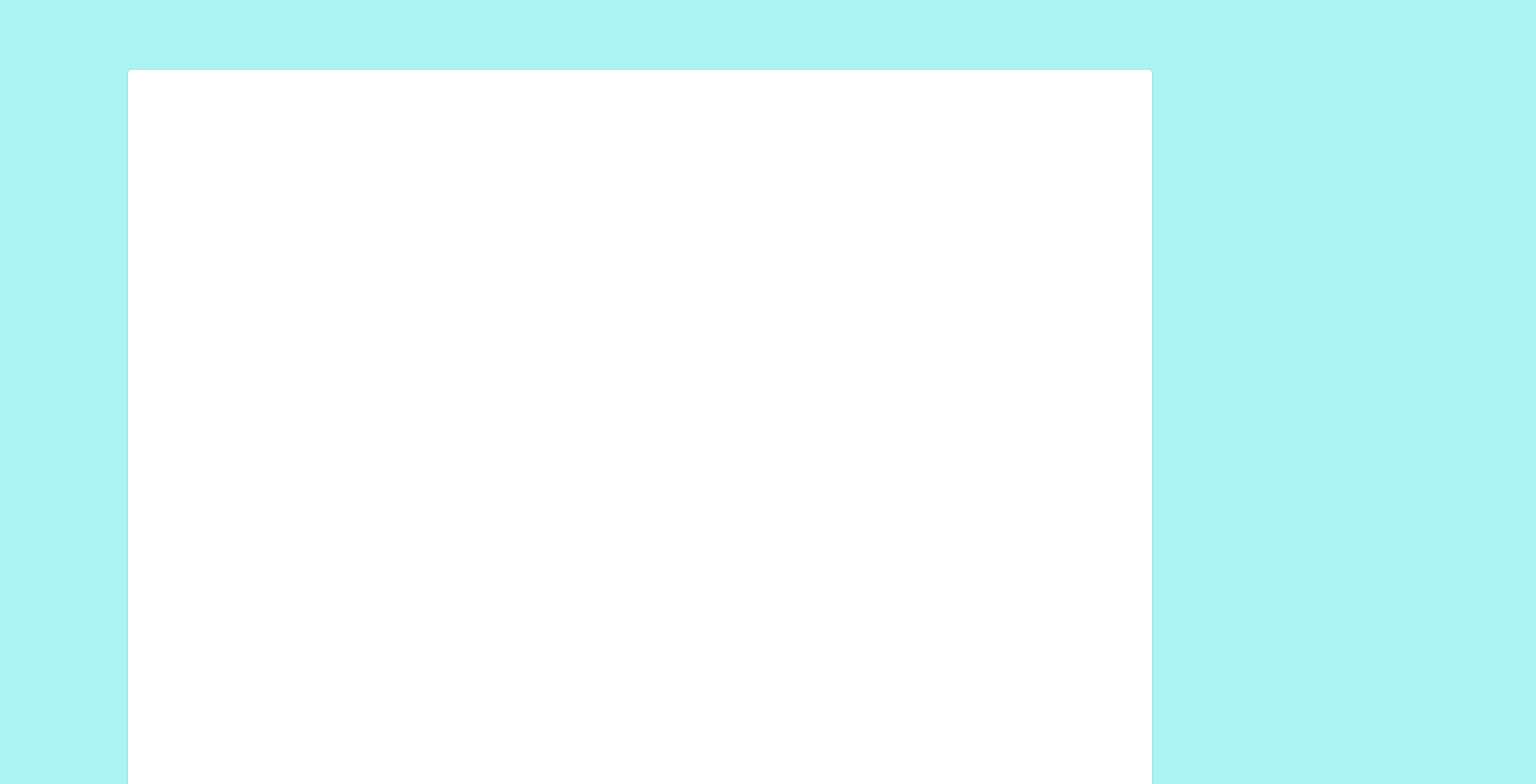
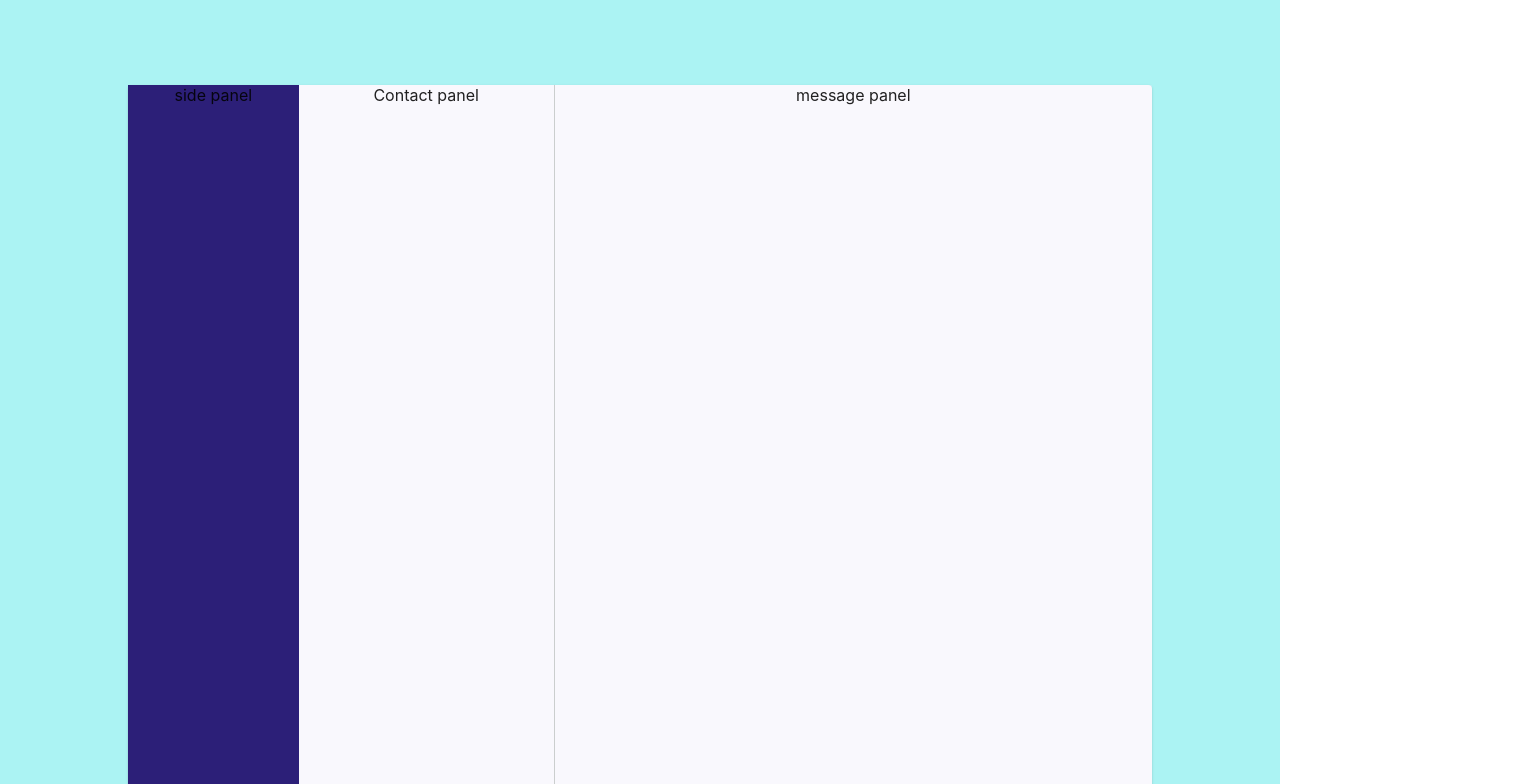
Before and after one commit to payal1206/Chat_Plus_App, a React (Create React App) app: page / in a window 1280 px wide. Shown: the top 784 px of the page, 1536 px wide, since content can reach past the window. Built offline with nearby package versions, Linux system fonts and the light colour scheme.

Commit message:
created dashboard template

```diff
--- /dev/null
+++ b/src/component/dashboard/contact-panel/contactPanel.js
@@ -0,0 +1,8 @@
+import React from "react";
+import classes from "../dashboard.module.css";
+
+function ContactPanel() {
+  return <div className={classes.contactPanelDiv}>Contact panel</div>;
+}
+
+export default ContactPanel;
--- a/src/component/dashboard/dashboard.js
+++ b/src/component/dashboard/dashboard.js
@@ -1,8 +1,26 @@
 import React from "react";
-
-import { Paper } from "@material-ui/core";
+import { Grid } from "@material-ui/core";
+import classes from "./dashboard.module.css";
 
 import Layout from "./layout/layout";
+import SidePanel from "./side-panel/sidePanel";
+import MessagePanel from "./message-panel/messagePanel";
+import ContactPanel from "./contact-panel/contactPanel";
+
 export default function Dashboard() {
-  return <Layout></Layout>;
+  return (
+    <Layout>
+      <Grid container style={{ height: "100%" }}>
+        <Grid item lg={2} className={classes.sidePanel}>
+          <SidePanel />
+        </Grid>
+        <Grid item lg={3} className={classes.contactPanel}>
+          <ContactPanel />
+        </Grid>
+        <Grid item lg={7} className={classes.messagePanel}>
+          <MessagePanel />
+        </Grid>
+      </Grid>
+    </Layout>
+  );
 }
--- /dev/null
+++ b/src/component/dashboard/dashboard.module.css
@@ -0,0 +1,18 @@
+/* Grids */
+.sidePanel {
+  background-color: rgba(19, 4, 104, 0.89);
+}
+
+.contactPanel {
+  background-color: rgba(233, 231, 247, 0.287);
+}
+
+.messagePanel {
+  background-color: rgba(233, 231, 247, 0.287);
+}
+
+/* components */
+.contactPanelDiv {
+  border-right: 1px solid rgb(203, 206, 206);
+  height: 100%;
+}
--- a/src/component/dashboard/layout/layout.module.css
+++ b/src/component/dashboard/layout/layout.module.css
@@ -1,7 +1,9 @@
 .appBackground {
+  display: flex;
   width: 100%;
-  height: 905px;
-  padding: 70px 10%;
+  height: 910px;
+  align-items: center;
+  justify-content: center;
   background-color: rgb(171, 243, 243);
 }
 
--- /dev/null
+++ b/src/component/dashboard/message-panel/messagePanel.js
@@ -0,0 +1,7 @@
+import React from "react";
+
+function MessagePanel() {
+  return <div>message panel</div>;
+}
+
+export default MessagePanel;
--- /dev/null
+++ b/src/component/dashboard/side-panel/sidePanel.js
@@ -0,0 +1,7 @@
+import React from "react";
+
+function SidePanel() {
+  return <div>side panel</div>;
+}
+
+export default SidePanel;
```
Also changed, not shown: src/component/dashboard/sidepanel/side.css (deleted), src/component/dashboard/sidepanel/sidepanel.js (deleted).
